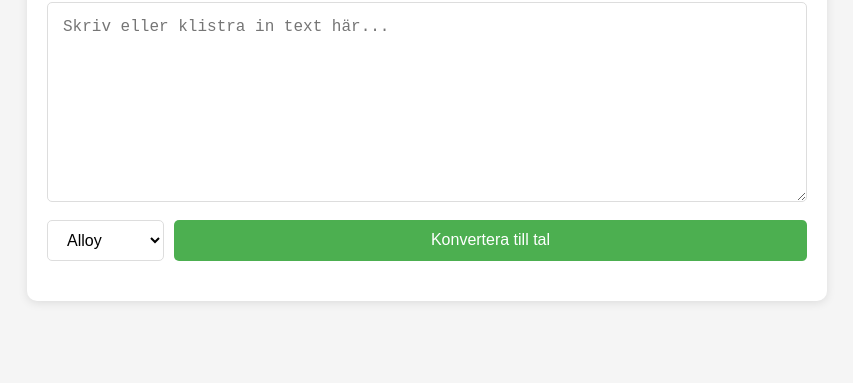
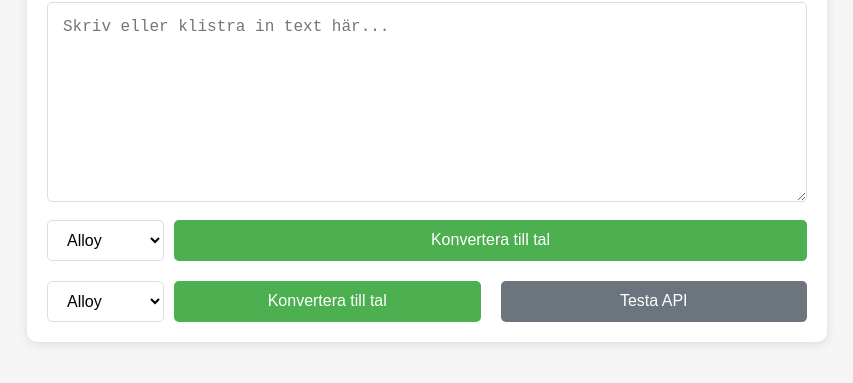
Before and after one commit to ximonse/prata, a website: page index.html in a window 1280 px wide. Shown: the part 109-492 px from the top of the page, without its empty margins (213-1066 px from the left). Drawn offline with Linux system fonts and the light colour scheme.

Commit message:
Update index.html

```diff
--- a/index.html
+++ b/index.html
@@ -36,3 +36,15 @@
         <audio id="audioElement" controls></audio>
         <button id="downloadBtn">Ladda ner ljudfil</button>
     </div>
+        <div class="controls">
+    <select id="voiceSelect">
+        <option value="alloy">Alloy</option>
+        <option value="echo">Echo</option>
+        <option value="fable">Fable</option>
+        <option value="onyx">Onyx</option>
+        <option value="nova">Nova</option>
+        <option value="shimmer">Shimmer</option>
+    </select>
+    <button id="convertBtn">Konvertera till tal</button>
+    <button id="testBtn" style="margin-left: 10px; background-color: #6c757d;">Testa API</button>
+</div>
```
